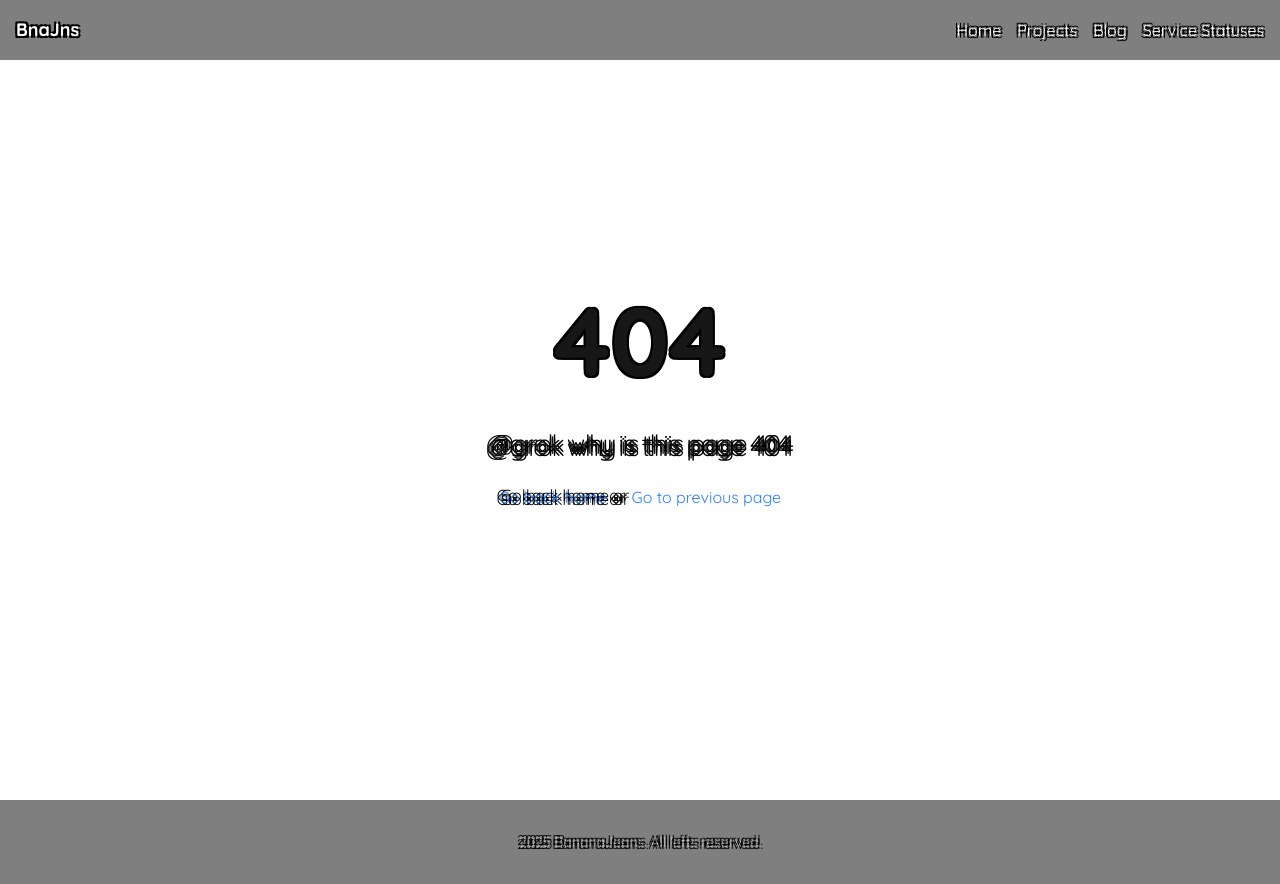
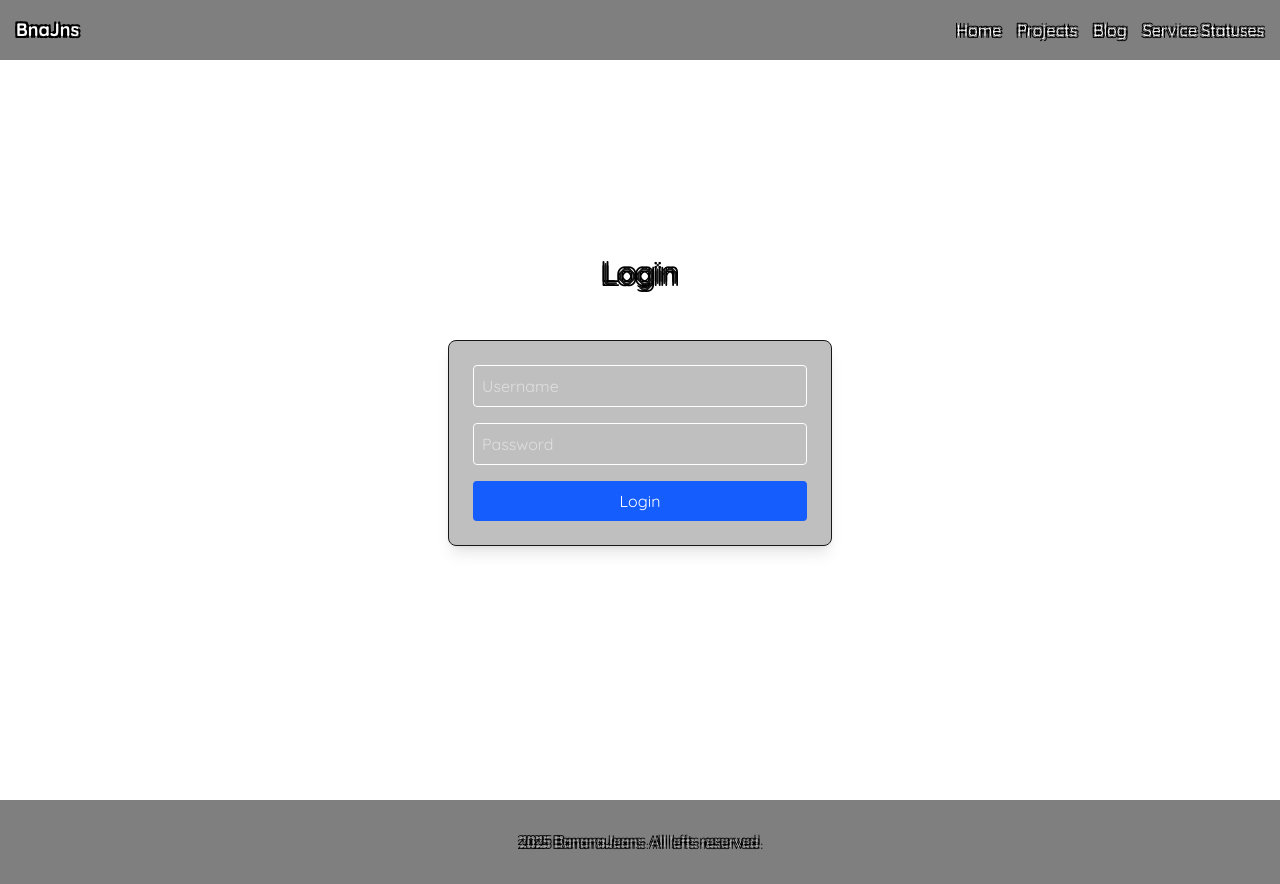
Before and after one commit to BananaJeanss/bnajns, a Next.js app: page /login in a window 1280 px wide. Before the commit this address had no page. Built offline with nearby package versions, Linux system fonts and the light colour scheme.

Commit message:
feat: implement authentication with NextAuth and create admin login page

```diff
--- a/package.json
+++ b/package.json
@@ -9,8 +9,10 @@
     "lint": "eslint"
   },
   "dependencies": {
+    "crypto": "^1.0.1",
     "lucide-react": "^0.544.0",
     "next": "15.5.4",
+    "next-auth": "^5.0.0-beta.29",
     "react": "19.1.0",
     "react-dom": "19.1.0"
   },
--- /dev/null
+++ b/src/app/admin/page.tsx
@@ -0,0 +1,20 @@
+import { auth, signOut } from "@/auth";
+
+export default async function AdminPage() {
+  const session = await auth();
+
+  return (
+    <div className="p-8 mt-12 min-h-screen">
+      <h1 className="text-2xl font-bold mb-4">Admin</h1>
+      <p className="mb-4">Hello {session?.user?.name}</p>
+      <form
+        action={async () => {
+          "use server";
+          await signOut({ redirectTo: "/" });
+        }}
+      >
+        <button className="bg-red-600 px-4 py-2 rounded cursor-pointer">Sign Out</button>
+      </form>
+    </div>
+  );
+}
--- /dev/null
+++ b/src/app/api/auth/[...nextauth]/route.ts
@@ -0,0 +1,2 @@
+import { handlers } from "@/auth"; // Auth handlers
+export const { GET, POST } = handlers;
--- /dev/null
+++ b/src/app/login/page.tsx
@@ -0,0 +1,63 @@
+"use client";
+import { useState } from "react";
+import { signIn } from "next-auth/react";
+import { useSearchParams, useRouter } from "next/navigation";
+
+export default function adminLogin() {
+  const [username, setUsername] = useState("");
+  const [password, setPassword] = useState("");
+  const [err, setErr] = useState("");
+  const search = useSearchParams();
+  const router = useRouter();
+  const callbackUrl = search.get("callbackUrl") || "/admin";
+
+  return (
+    <div className="min-h-screen flex items-center justify-center flex-col">
+      <h1 className="text-3xl">Login</h1>
+      <hr className="border-t border-white/30 w-1/4 my-4" />
+      <div className="border p-6 rounded-lg shadow-lg mt-4 bg-black/25 max-w-sm w-full">
+        {err && <p className="text-red-400 text-sm mb-2">{err}</p>}
+        <form
+          onSubmit={async (e) => {
+            e.preventDefault();
+            setErr("");
+            const res = await signIn("credentials", {
+              username,
+              password,
+              redirect: false,
+              callbackUrl,
+            });
+            if (res?.error) {
+              setErr("Invalid credentials");
+            } else {
+              router.push(callbackUrl);
+            }
+          }}
+        >
+          <input
+            type="text"
+            placeholder="Username"
+            className="border p-2 rounded w-full mb-4 text-white"
+            value={username}
+            onChange={(e) => setUsername(e.target.value)}
+            autoComplete="username"
+          />
+            <input
+            type="password"
+            placeholder="Password"
+            className="border p-2 rounded w-full mb-4 text-white"
+            value={password}
+            onChange={(e) => setPassword(e.target.value)}
+            autoComplete="current-password"
+          />
+          <button
+            type="submit"
+            className="bg-blue-600 text-white px-4 py-2 rounded transition cursor-pointer hover:bg-blue-900 w-full"
+          >
+            Login
+          </button>
+        </form>
+      </div>
+    </div>
+  );
+}
--- /dev/null
+++ b/src/auth.ts
@@ -0,0 +1,67 @@
+import NextAuth from "next-auth";
+import Credentials from "next-auth/providers/credentials";
+
+async function sha256Hex(input: string) {
+  const enc = new TextEncoder().encode(input);
+  const hashBuf = await crypto.subtle.digest("SHA-256", enc);
+  const hashArr = Array.from(new Uint8Array(hashBuf));
+  return hashArr.map(b => b.toString(16).padStart(2, "0")).join("");
+}
+
+function safeEqual(a: string, b: string) {
+  if (a.length !== b.length) return false;
+  let result = 0;
+  for (let i = 0; i < a.length; i++) {
+    result |= a.charCodeAt(i) ^ b.charCodeAt(i);
+  }
+  return result === 0;
+}
+
+export const { handlers, auth, signIn, signOut } = NextAuth({
+  session: { strategy: "jwt" },
+  providers: [
+    Credentials({
+      name: "Admin Login",
+      credentials: {
+        username: { label: "Username", type: "text" },
+        password: { label: "Password", type: "password" },
+      },
+      async authorize(rawCreds: any) {
+        const username = typeof rawCreds?.username === "string" ? rawCreds.username : undefined;
+        const password = typeof rawCreds?.password === "string" ? rawCreds.password : undefined;
+        if (!username || !password) {
+          return null;
+        }
+        const adminUser = process.env.ADMIN_USERNAME;
+        const adminPasswordHash = process.env.ADMIN_PASSWORD_SHA256;
+        if (!adminUser || !adminPasswordHash) {
+          console.warn("[auth] Missing ADMIN_USERNAME or ADMIN_PASSWORD_SHA256 env var");
+          return null;
+        }
+        const providedHash = await sha256Hex(password);
+        const match = username === adminUser && safeEqual(providedHash, adminPasswordHash);
+        if (!match) {
+          console.warn("[auth] Invalid credentials attempt", { usernameAttempt: username, hashMatch: safeEqual(providedHash, adminPasswordHash) });
+          return null;
+        }
+        return { id: "admin", name: adminUser };
+      },
+    }),
+  ],
+  callbacks: {
+    jwt({ token, user }) {
+      if (user) token.user = user;
+      return token;
+    },
+    session({ session, token }) {
+      if (token.user) session.user = token.user as any;
+      return session;
+    },
+  },
+});
+
+export async function requireAdmin() {
+  const session = await auth();
+  if (!session?.user) return null;
+  return session;
+}
--- /dev/null
+++ b/src/middleware.ts
@@ -0,0 +1,16 @@
+import { auth } from "@/auth";
+import { NextResponse } from "next/server";
+
+export default auth(async (req) => {
+  const { nextUrl } = req;
+  if (nextUrl.pathname.startsWith("/admin") && !req.auth?.user) {
+    const login = new URL("/login", nextUrl.origin);
+    login.searchParams.set("callbackUrl", nextUrl.href);
+    return NextResponse.redirect(login);
+  }
+  return NextResponse.next();
+});
+
+export const config = {
+  matcher: ["/admin/:path*"],
+};
```
Also changed, not shown: 1 other file (tests, documents, lock files or other folders).
